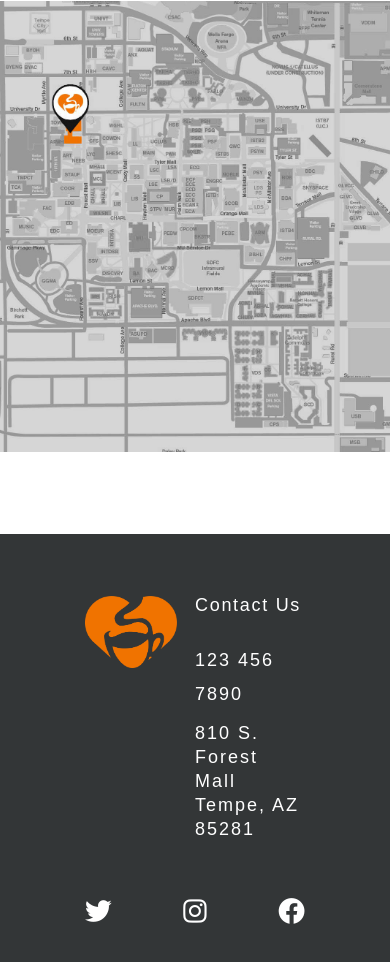
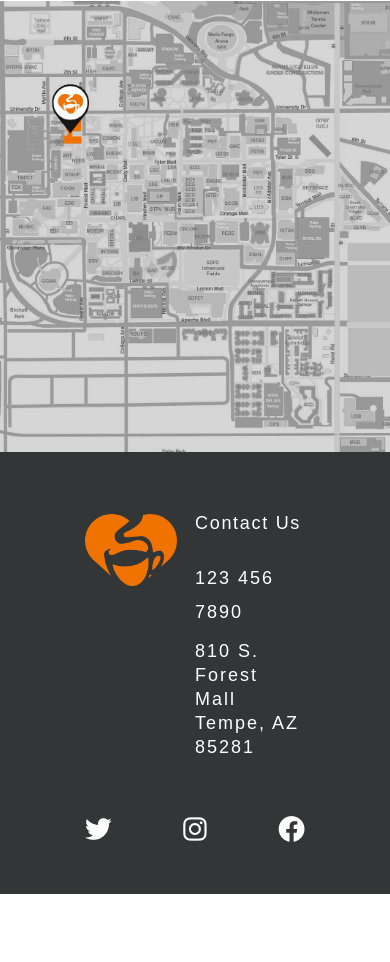
Before and after one commit to etullo/gra322-s22, a plain HTML site: page charlies-cafe/index.html in a window 390 px wide. Shown: the part 5744-6706 px from the top of the page. After the commit the page ends 6638 px from the top, so only its background shows below. Drawn offline with Linux system fonts and the light colour scheme; a web font is replaced by a local one.

Commit message:
bottom and cursor

```diff
--- a/charlies-cafe/css/styles.css
+++ b/charlies-cafe/css/styles.css
@@ -76,6 +76,7 @@ nav ul li a:hover{
 .burger {
     display: none;
     z-index:1001;
+    cursor: pointer;
 }
 .burger div {
     background-color: white;
@@ -469,10 +470,11 @@ a {
     .directions img {
         height: 491px;
         object-position: 50% 20%;
-        padding-top: 40px
+        padding-top: 40px;
     }
 
     footer {
+        margin-top:0px;
         grid-template-columns: 1fr 1fr;
     }
 
```
